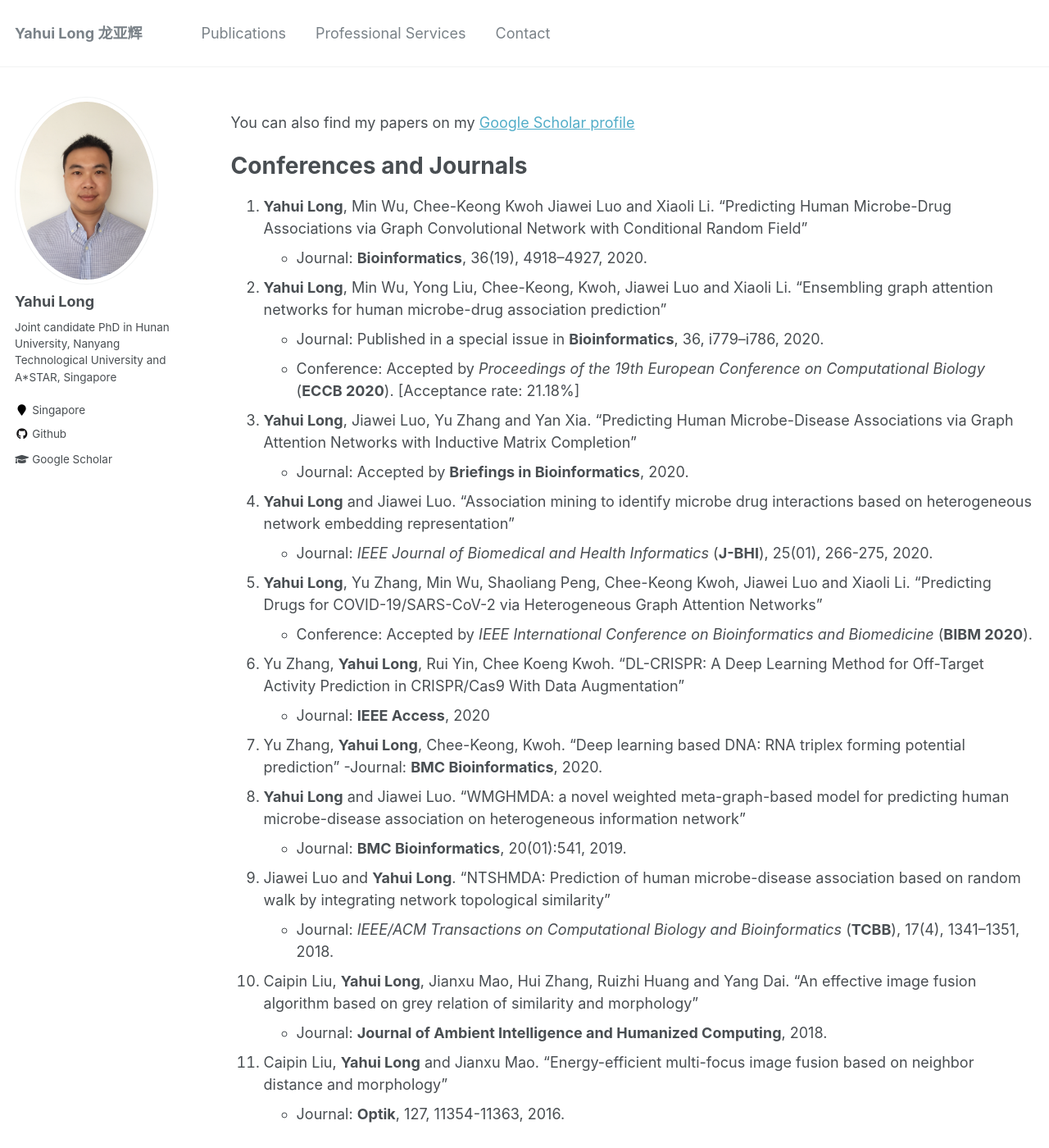
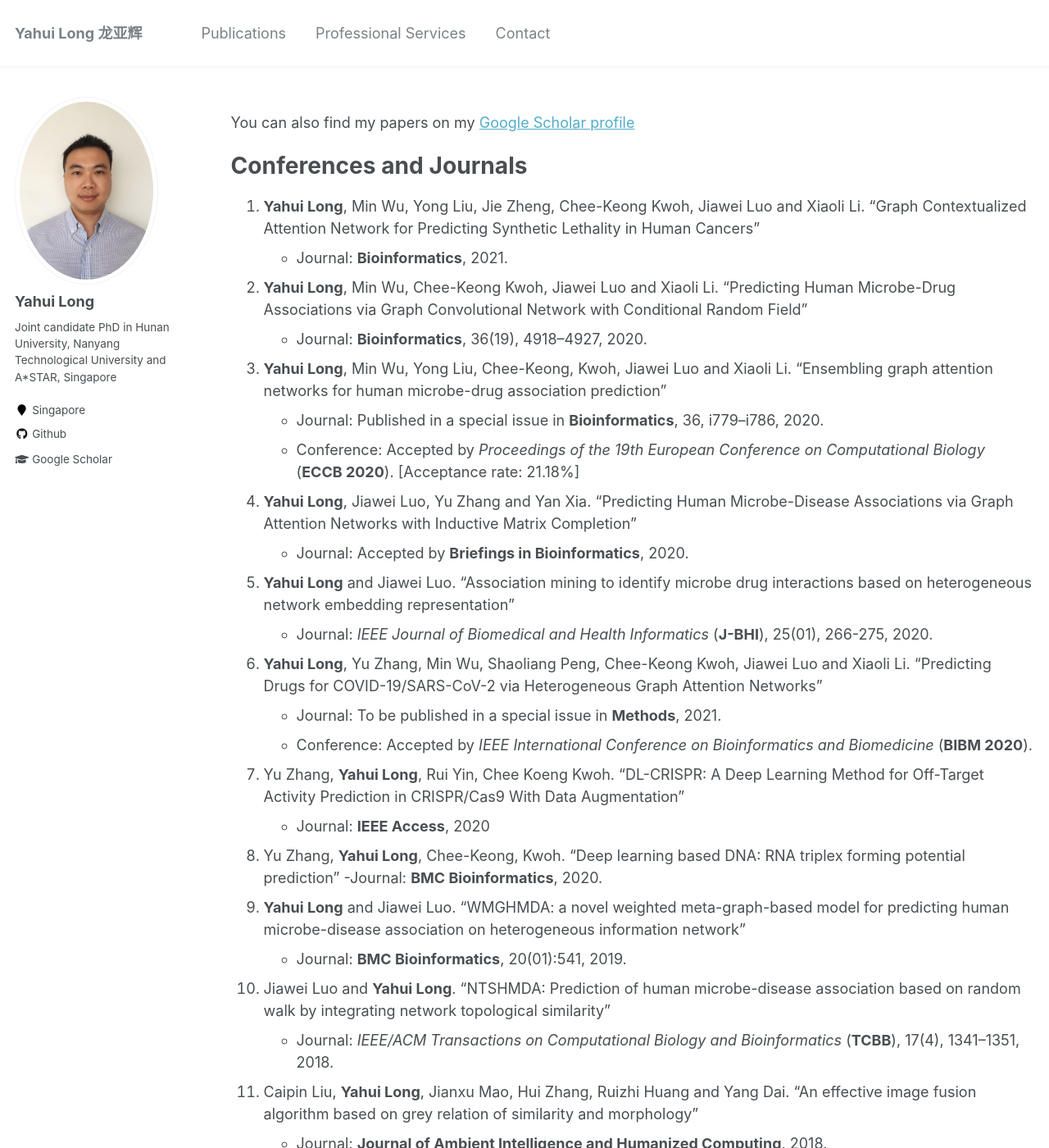
Before and after one commit to longyahui/Home, a Jekyll site: the page built from _pages/publications.md, in a window 1280 px wide and 1400 px high. Shown: the whole window at 82% size. Built offline with Jekyll 4.4.1, drawn with Linux system fonts in a browser that asks for light colours.

Commit message:
Update publications.md

```diff
--- a/_pages/publications.md
+++ b/_pages/publications.md
@@ -13,26 +13,29 @@ You can also find my papers on my [Google Scholar profile](https://scholar.googl
 
 # Conferences and Journals
 
-1. **Yahui Long**, Min Wu, Chee-Keong Kwoh Jiawei Luo and Xiaoli Li. "Predicting Human Microbe-Drug Associations via Graph Convolutional Network with Conditional Random Field"
+1. **Yahui Long**, Min Wu, Yong Liu, Jie Zheng, Chee-Keong Kwoh, Jiawei Luo and Xiaoli Li. "Graph Contextualized Attention Network for Predicting Synthetic Lethality in Human Cancers"
+   - Journal: **Bioinformatics**, 2021.
+2. **Yahui Long**, Min Wu, Chee-Keong Kwoh, Jiawei Luo and Xiaoli Li. "Predicting Human Microbe-Drug Associations via Graph Convolutional Network with Conditional Random Field"
    - Journal: **Bioinformatics**, 36(19), 4918–4927, 2020.
-2. **Yahui Long**, Min Wu, Yong Liu, Chee-Keong, Kwoh, Jiawei Luo and Xiaoli Li. "Ensembling graph attention networks for human microbe-drug association prediction"
+3. **Yahui Long**, Min Wu, Yong Liu, Chee-Keong, Kwoh, Jiawei Luo and Xiaoli Li. "Ensembling graph attention networks for human microbe-drug association prediction"
    - Journal: Published in a special issue in **Bioinformatics**, 36, i779–i786, 2020.
    - Conference: Accepted by *Proceedings of the 19th European Conference on Computational Biology* (**ECCB 2020**). [Acceptance rate: 21.18%]
-3. **Yahui Long**, Jiawei Luo, Yu Zhang and Yan Xia. "Predicting Human Microbe-Disease Associations via Graph Attention Networks with Inductive Matrix Completion"
+4. **Yahui Long**, Jiawei Luo, Yu Zhang and Yan Xia. "Predicting Human Microbe-Disease Associations via Graph Attention Networks with Inductive Matrix Completion"
    - Journal: Accepted by **Briefings in Bioinformatics**, 2020.
-4. **Yahui Long** and Jiawei Luo. "Association mining to identify microbe drug interactions based on heterogeneous network embedding representation"
+5. **Yahui Long** and Jiawei Luo. "Association mining to identify microbe drug interactions based on heterogeneous network embedding representation"
    - Journal: *IEEE Journal of Biomedical and Health Informatics* (**J-BHI**), 25(01), 266-275, 2020.
-5. **Yahui Long**, Yu Zhang, Min Wu, Shaoliang Peng, Chee-Keong Kwoh, Jiawei Luo and Xiaoli Li. "Predicting Drugs for COVID-19/SARS-CoV-2 via Heterogeneous Graph Attention Networks"
+6. **Yahui Long**, Yu Zhang, Min Wu, Shaoliang Peng, Chee-Keong Kwoh, Jiawei Luo and Xiaoli Li. "Predicting Drugs for COVID-19/SARS-CoV-2 via Heterogeneous Graph Attention Networks"
+   - Journal: To be published in a special issue in **Methods**, 2021.
    - Conference: Accepted by *IEEE International Conference on Bioinformatics and Biomedicine* (**BIBM 2020**).
-6. Yu Zhang, **Yahui Long**, Rui Yin, Chee Koeng Kwoh. "DL-CRISPR: A Deep Learning Method for Off-Target Activity Prediction in CRISPR/Cas9 With Data Augmentation"
+7. Yu Zhang, **Yahui Long**, Rui Yin, Chee Koeng Kwoh. "DL-CRISPR: A Deep Learning Method for Off-Target Activity Prediction in CRISPR/Cas9 With Data Augmentation"
    - Journal: **IEEE Access**, 2020
-7. Yu Zhang, **Yahui Long**, Chee-Keong, Kwoh. "Deep learning based DNA: RNA triplex forming potential prediction"
+8. Yu Zhang, **Yahui Long**, Chee-Keong, Kwoh. "Deep learning based DNA: RNA triplex forming potential prediction"
    -Journal: **BMC Bioinformatics**, 2020.
-8. **Yahui Long** and Jiawei Luo. "WMGHMDA: a novel weighted meta-graph-based model for predicting human microbe-disease association on heterogeneous information network"
+9. **Yahui Long** and Jiawei Luo. "WMGHMDA: a novel weighted meta-graph-based model for predicting human microbe-disease association on heterogeneous information network"
    - Journal: **BMC Bioinformatics**, 20(01):541, 2019.
-9. Jiawei Luo and **Yahui Long**. "NTSHMDA: Prediction of human microbe-disease association based on random walk by integrating network topological similarity"
+10. Jiawei Luo and **Yahui Long**. "NTSHMDA: Prediction of human microbe-disease association based on random walk by integrating network topological similarity"
    - Journal: *IEEE/ACM Transactions on Computational Biology and Bioinformatics* (**TCBB**), 17(4), 1341–1351, 2018.
-10. Caipin Liu, **Yahui Long**, Jianxu Mao, Hui Zhang, Ruizhi Huang and Yang Dai. "An effective image fusion algorithm based on grey relation of similarity and morphology"
+11. Caipin Liu, **Yahui Long**, Jianxu Mao, Hui Zhang, Ruizhi Huang and Yang Dai. "An effective image fusion algorithm based on grey relation of similarity and morphology"
     - Journal: **Journal of Ambient Intelligence and Humanized Computing**, 2018.
-11. Caipin Liu, **Yahui Long** and Jianxu Mao. "Energy-efficient multi-focus image fusion based on neighbor distance and morphology"
+12. Caipin Liu, **Yahui Long** and Jianxu Mao. "Energy-efficient multi-focus image fusion based on neighbor distance and morphology"
     - Journal: **Optik**, 127, 11354-11363, 2016.
```
